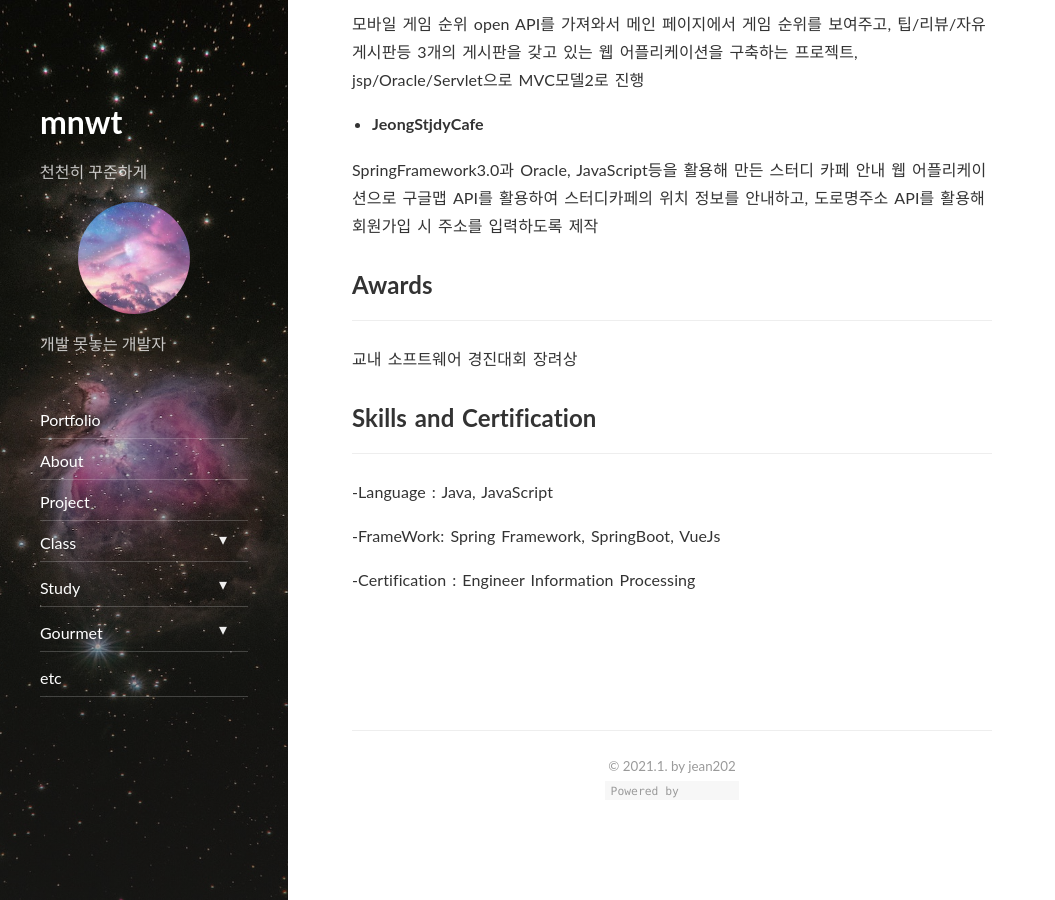
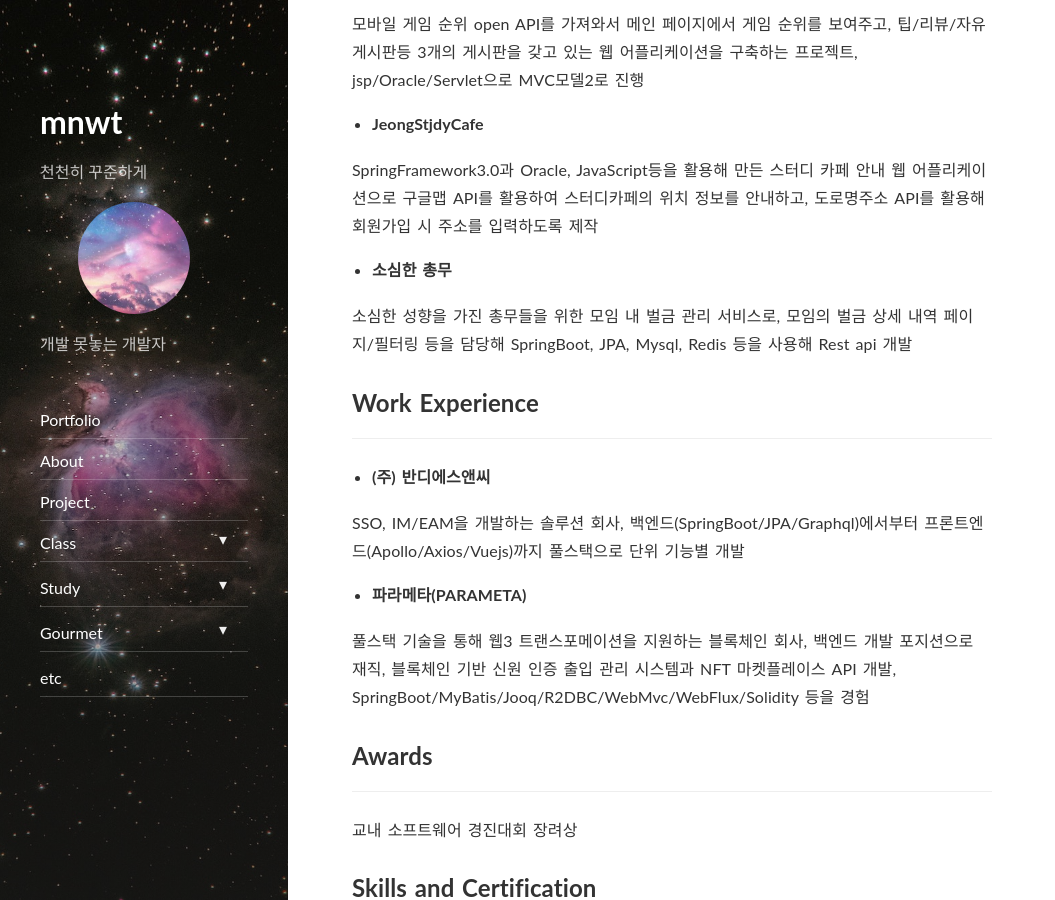
Before and after one commit to jean202/jean202.github.io, a Jekyll site: the page built from portfolio.md, in a window 1280 px wide and 900 px high, scrolled down 1754 px. Shown: the whole window, without its empty margins (0-1055 px from the left). Built offline with Jekyll 4.4.1, drawn with Linux system fonts in a browser that asks for light colours; nearby versions of some CDN libraries.

Commit message:
modify portfolio

```diff
--- a/portfolio.md
+++ b/portfolio.md
@@ -71,6 +71,21 @@ font-weight:bold">
 
 SpringFramework3.0과 Oracle, JavaScript등을 활용해 만든 스터디 카페 안내 웹 어플리케이션으로 구글맵 API를 활용하여 스터디카페의 위치 정보를 안내하고, 도로명주소 API를 활용해 회원가입 시 주소를 입력하도록 제작
 
+* **소심한 총무**
+
+소심한 성향을 가진 총무들을 위한 모임 내 벌금 관리 서비스로, 모임의 벌금 상세 내역 페이지/필터링 등을 담당해 SpringBoot, JPA, Mysql, Redis 등을 사용해 Rest api 개발
+
+## Work Experience
+---
+* **(주) 반디에스앤씨**
+
+SSO, IM/EAM을 개발하는 솔루션 회사, 백엔드(SpringBoot/JPA/Graphql)에서부터 프론트엔드(Apollo/Axios/Vuejs)까지 풀스택으로 단위 기능별 개발
+
+
+* **파라메타(PARAMETA)**
+
+풀스택 기술을 통해 웹3 트랜스포메이션을 지원하는 블록체인 회사, 백엔드 개발 포지션으로 재직, 블록체인 기반 신원 인증 출입 관리 시스템과 NFT 마켓플레이스 API 개발, SpringBoot/MyBatis/Jooq/R2DBC/WebMvc/WebFlux/Solidity 등을 경험
+
 ## Awards
 ---
 교내 소프트웨어 경진대회 장려상
```
